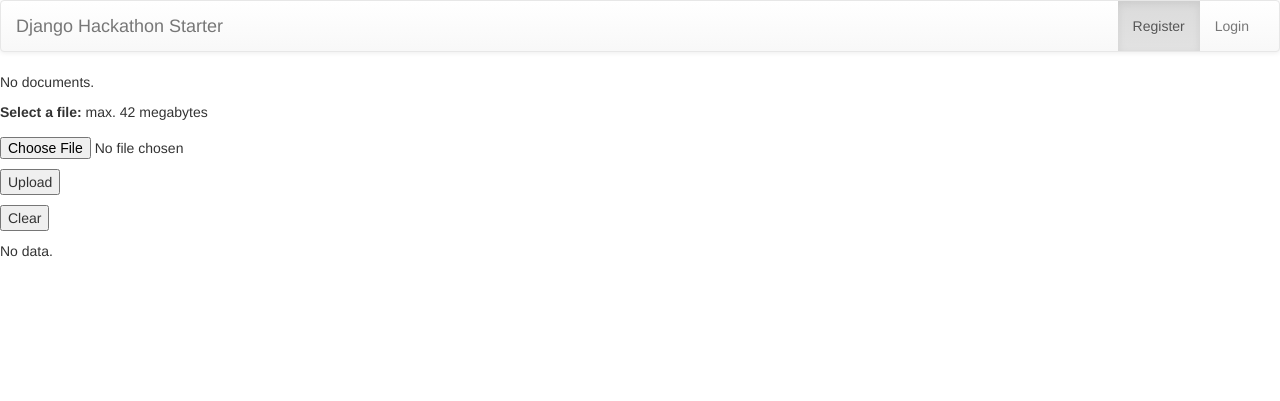
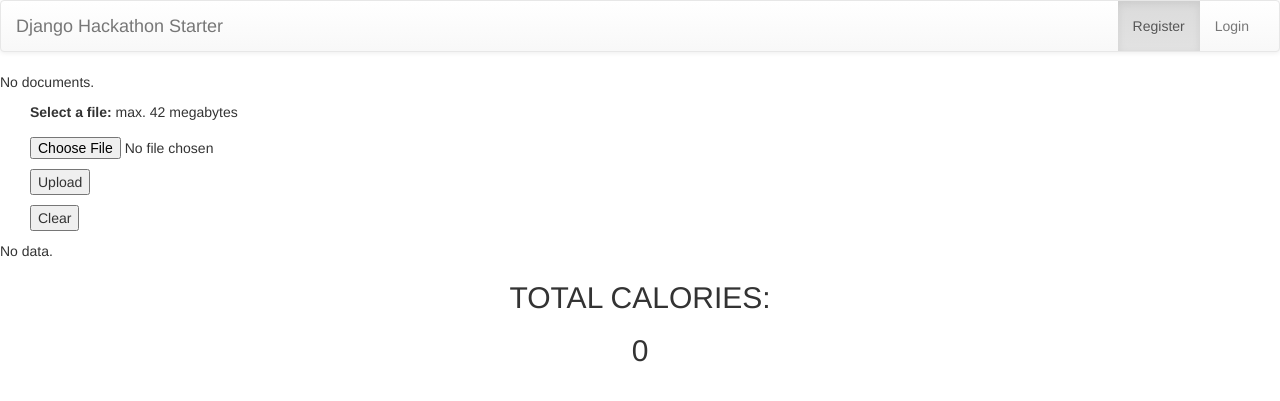
Before and after one commit to austinc88/dubhacks-2017, a Django app: page /hackathon/list/ in a window 1280 px wide. Shown: the top 401 px of the page. Run offline with Django 3.2, Linux system fonts and the light colour scheme; data that the repository does not hold is empty; parts of the project's set-up code (start-up, migrations or seed data) failed here and were passed over; some libraries are stand-ins or nearby versions.

Commit message:
table structure

```diff
--- a/hackathon_starter/hackathon/templates/hackathon/list.html
+++ b/hackathon_starter/hackathon/templates/hackathon/list.html
@@ -11,10 +11,10 @@
         $(document).ready(function() {
 
         // JQuery code to be added in here.
-            var caloriesList = $("#calories-list").children();
-            var amountList = $('#amount-list').children();
-            var cals = $('#cals').children();
-            var total = $('#total').children();
+            var caloriesList = $("#icalories")
+            var amountList = $('#amount-list')
+            var cals = $('#totalCalories')
+            var total = $('#finalCalories')
 
             var total_val = 0
             for (var j = 0; j < amountList.length; j++) {
@@ -60,7 +60,7 @@
         <img src="{{document.docfile.url}}"
         {% endfor %}
         <!-- Upload form. Note enctype attribute! -->
-        <form action="{% url 'list' %}" method="post" enctype="multipart/form-data">
+        <form action="{% url 'list' %}" method="post" enctype="multipart/form-data" style="margin-left:30px;">
             {% csrf_token %}
             <p>{{ form.non_field_errors }}</p>
             <p>{{ form.docfile.label_tag }} {{ form.docfile.help_text }}</p>
@@ -73,56 +73,32 @@
         </form>
 
         <div>
-            <div style="float:left; padding-right:10px;">
-            {% if ingredients %}
-                <h4>INGREDIENT</h4>
-                <ul>
-                    {% for i in ingredients %}
-                        <li style="padding-bottom:2px;">{{ i }}</li>
-                    {% endfor %}
-                </ul>
-            {% else %}
-                <p>No data.</p>
-            {% endif %}
-            </div>
-            <div style="float:left; padding-right:30px;">
-            {%if calories %}
-                <h4>CALORIES PER GRAM</h4>
-                <ul id="calories-list">
-                    {% for c in calories %}
-                        <li style="padding-bottom:2px;"">{{ c }}</li>
-                    {% endfor %}
-                </ul>
-            {%endif %}
-            </div>
-            <div style="float:left;">
-                {%if calories %}
-                    <h4>AMOUNT IN GRAMS</h4>
-                    <ul style="display:table-caption;" id="amount-list">
-                        {%for c in calories %}
-                            <input type="text" name="grams" value="1">
+            <div>
+                {% if data %}
+                    <table style="width:100%;margin-left:30px;">
+                        <tr>
+                            <th>Ingredients</th>
+                            <th>Calories Per Gram</th>
+                            <th>Amount in Gram</th>
+                            <th>Total Calories</th>
+                        </tr>
+                        {% for d in data %}
+                            <tr>
+                                <td id="ingredient">{{d.ingredients}}</td>
+                                <td id="icalories">{{d.calories}}</td>
+                                <td id="amount"><input type="text" name="grams" value="1"></td>
+                                <td id="totalCalories">{{d.calories}}</td>
+                            </tr>
                         {% endfor %}
-                    </ul>
+                    </table>
+                {% else %}
+                    <p>No data.</p>
                 {% endif %}
             </div>
-            <div style="float:left;">
-                {%if calories %}
-                    <h4>CALORIES</h4>
-                    <ul style="display:table-caption;" id="cals">
-                        {%for c in calories %}
-                            <li style="padding-bottom:2px;"">{{ c }}</li>
-                        {% endfor %}
-                    </ul>
-                {% endif %}
+            <div style="text-align:center;">
+                <h2>TOTAL CALORIES:</h2>
+                <h2 id="finalCalories">300</h2>
             </div>
-            {% if calories %}
-            <div style="float:left;">
-                <h4>TOTAL CALORIES</h4>
-                <ul style="display:table-caption;" id="total">
-                    <li style="padding-bottom:2px;"">0</li>
-                </ul>
-            </div>
-            {% endif %}
         </div>
     </body>
 </html>
--- a/hackathon_starter/hackathon/views.py
+++ b/hackathon_starter/hackathon/views.py
@@ -179,16 +179,15 @@ def list(request):
             docNames = newdoc.docfile.name.split("/")
             filename = docNames[1]
             data = getImageTags(filename)
-            ingredients = []
-            calories = []
+            returnData = []
             for d in data :
-                ingredients.append(d)
-                calories.append(data[d])
+                returnObj = {'ingredients' : d, 'calories' : data[d]}
+                returnData.append(returnObj)
             print(data)
             documents = Document.objects.all()
             return render_to_response(
                 'hackathon/list.html',
-                {'documents': documents, 'form': form, 'ingredients': ingredients, 'calories':calories },
+                {'documents': documents, 'form': form, 'data': returnData},
                 context_instance=RequestContext(request)
             )
             # Redirect to the document list after POST
```
